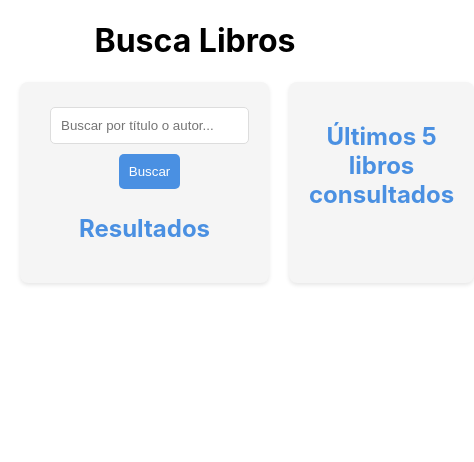
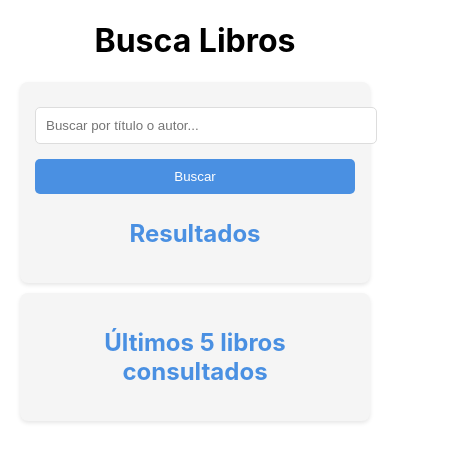
Before and after one commit to htriki1204/pad-practica3, a React (Create React App) app: page / in a window 390 px wide. Shown: the top 462 px of the page, 474 px wide, since content can reach past the window. Built offline with nearby package versions, Linux system fonts and the light colour scheme.

Commit message:
consigue hostearlo en github pages y hace la app responsive

```diff
--- a/package.json
+++ b/package.json
@@ -2,7 +2,7 @@
   "name": "book-search-pwa",
   "version": "0.1.0",
   "private": true,
-  "homepage": "https://github.com/htriki1204/pad-practica3",
+  "homepage": "https://htriki1204.github.io/pad-practica3",
   "dependencies": {
     "axios": "^1.7.9",
     "cra-template": "1.2.0",
--- a/src/App.css
+++ b/src/App.css
@@ -84,3 +84,32 @@ button {
 button:hover {
   background-color: #357ab8;
 }
+
+/* Aplicar estilos específicos para dispositivos móviles */
+@media (max-width: 768px) {
+
+  .main-container {
+    flex-direction: column;
+    gap: 10px;
+  }
+
+
+  .search-section, .history-section {
+    padding: 15px;
+    margin: 0;
+  }
+
+
+  input[type="text"], select, button {
+    margin: 10px 0;
+    width: 100%;
+  }
+
+  button {
+    margin: 5px 0;
+  }
+
+  .result-item {
+    padding: 8px;
+  }
+}
```
